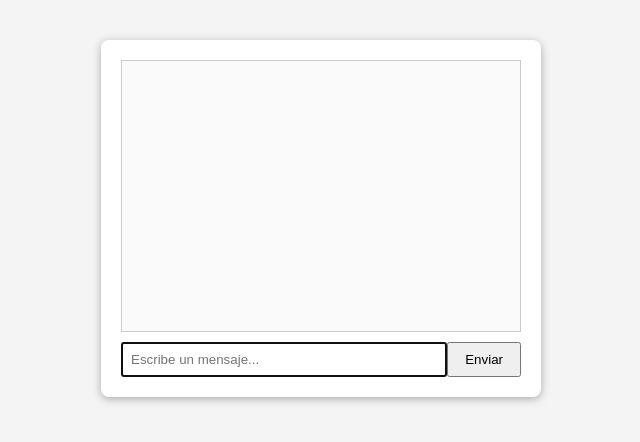
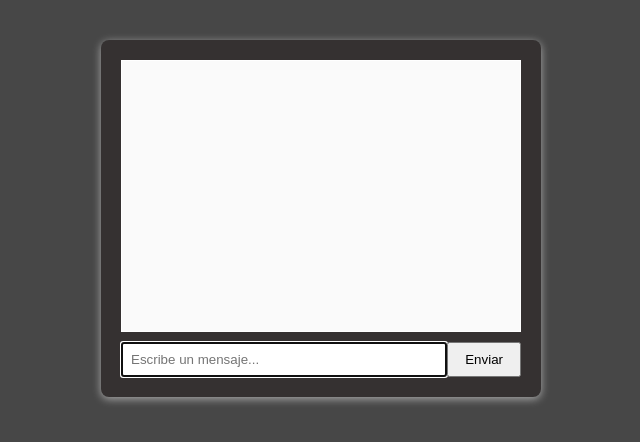
Before and after one commit to Dragonsworld47/chatsmr2, a website: page index.html in a window 1280 px wide. Both pictures are taken after typing "Sample" into the empty fields and a click on the button "Entrar al chat". Shown: the whole page, without its empty margins (319-959 px from the left). Drawn offline with nearby package versions, Linux system fonts and the light colour scheme; no server answers.

Commit message:
Add files via upload

```diff
--- a/index.html
+++ b/index.html
@@ -4,9 +4,9 @@
     <meta charset="UTF-8">
     <title>Chat Anónimo</title>
     <style>
-        body { font-family: Arial, sans-serif; background: #f4f4f4; }
-        #chat-container { width: 400px; margin: 40px auto; background: #fff; border-radius: 8px; box-shadow: 0 2px 8px #aaa; padding: 20px; }
-        #messages { height: 250px; overflow-y: auto; border: 1px solid #ccc; padding: 10px; margin-bottom: 10px; background: #fafafa; }
+        body { font-family: Arial, sans-serif; background: #474747; }
+        #chat-container { width: 400px; margin: 40px auto; background: #353131; border-radius: 8px; box-shadow: 0 2px 8px #aaa; padding: 20px; }
+        #messages { height: 250px; overflow-y: auto; border: 1px solid #ffffff; padding: 10px; margin-bottom: 10px; background: #fafafa; }
         #input-container { display: flex; }
         #input-container input[type="text"] { flex: 1; padding: 8px; }
         #input-container button { padding: 8px 16px; }
```
Also changed, not shown: server.js (+4 -4 lines).
